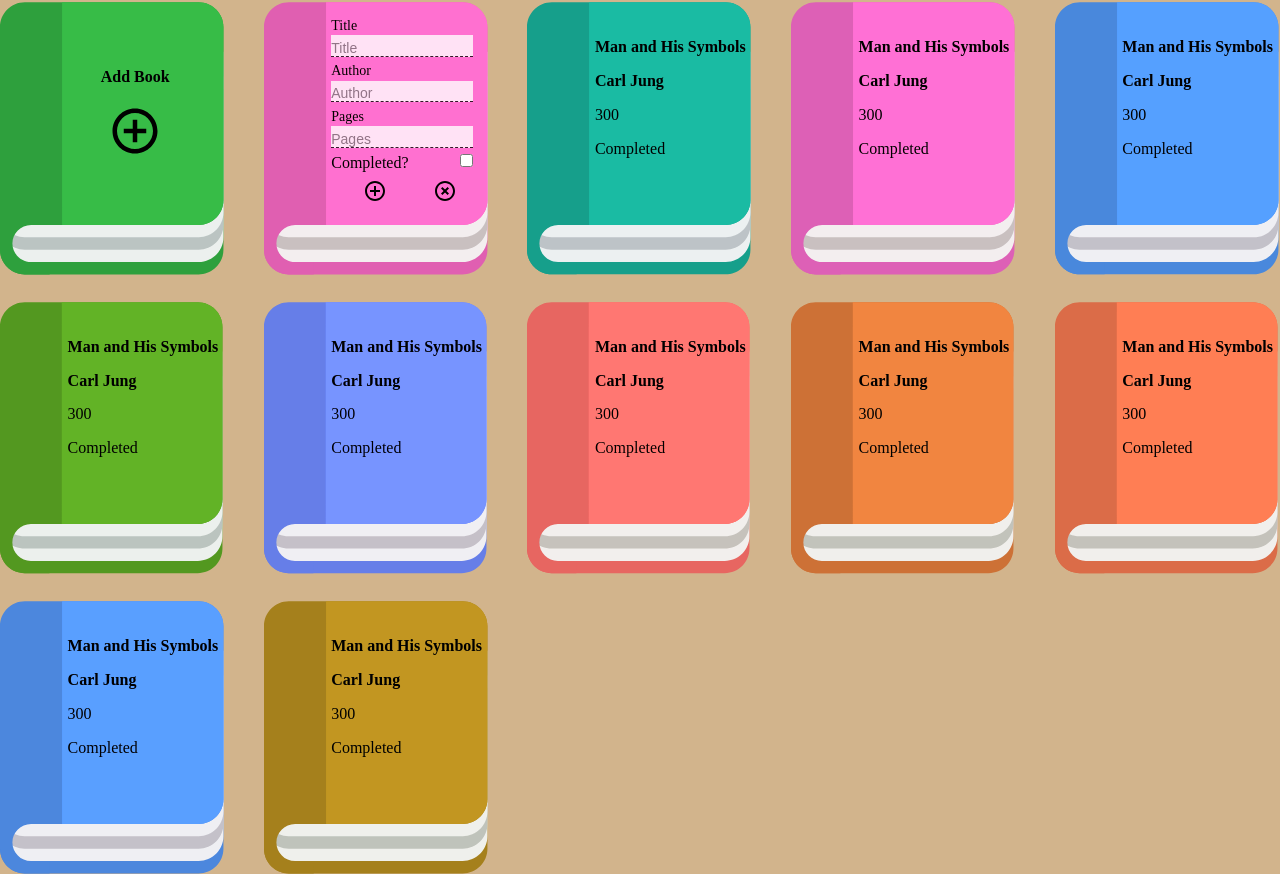
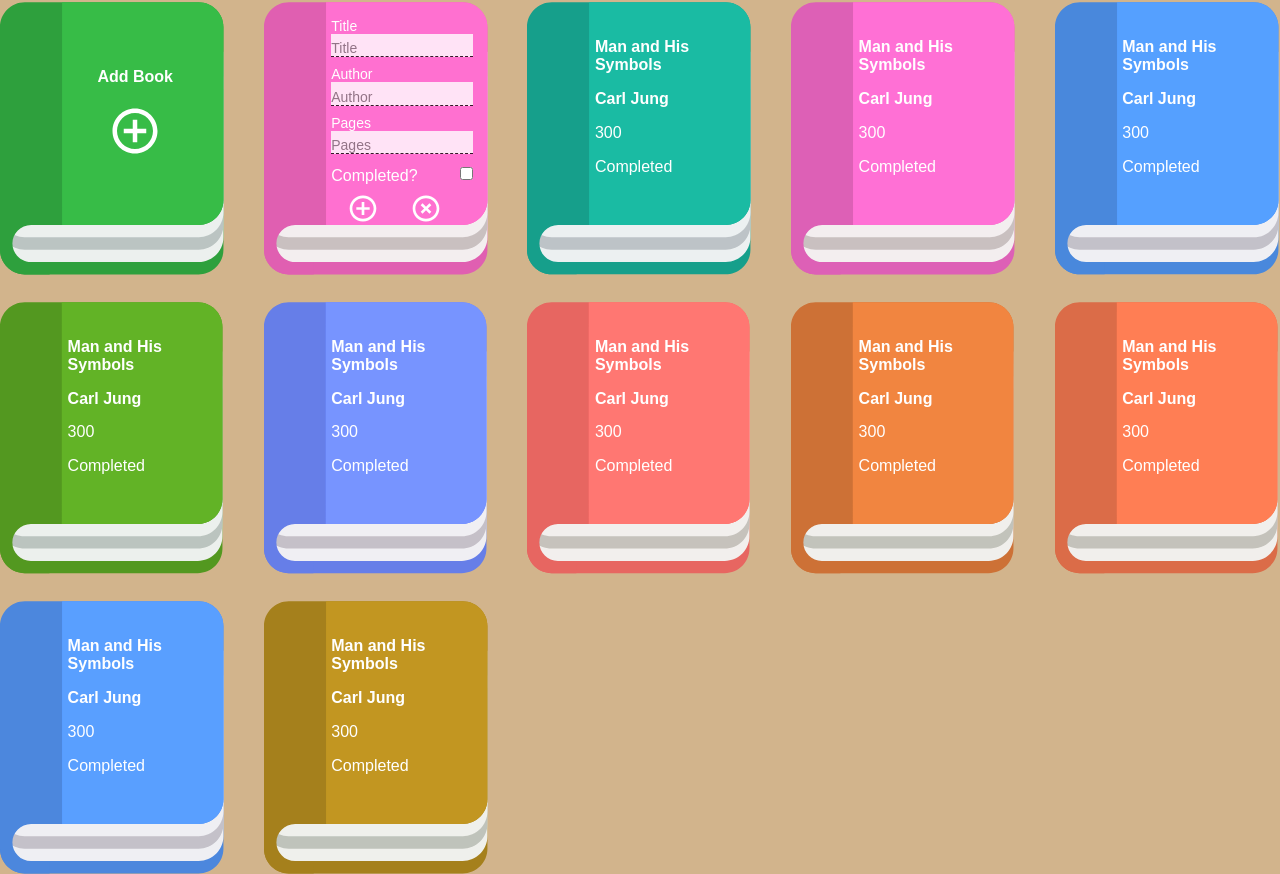
Before and after one commit to AyyyStew/Library, a plain HTML site: page index.html in a window 1280 px wide. Drawn offline with Linux system fonts and the light colour scheme.

Commit message:
fixed hue roation on child elements. added basic styling to text

```diff
--- a/library.js
+++ b/library.js
@@ -56,7 +56,15 @@
     const books = document.getElementById("bookshelf").children
     for(let book of books){
         console.log(book)
-        book.setAttribute("style", `filter:hue-rotate(${Math.floor(Math.random() *360)}deg)`)
+        //hueshift the div containing the book background image
+        const hueShift = Math.floor(Math.random() *360) //random int from 0 to 360
+        book.setAttribute("style", `filter:hue-rotate(${hueShift}deg)`)
+
+        //this is to de hueshift the contents of the book
+        for (let contents of book.children){
+            contents.setAttribute("style", `filter:hue-rotate(${-hueShift}deg)`)
+        }
+
         console.log(book)
     }
 }
--- a/styles.css
+++ b/styles.css
@@ -2,12 +2,13 @@
     margin: 0;
     padding: 0;
     font-size: 16px;
+    font-family: Arial, Helvetica, sans-serif;
+    color: #ffffff;
 }
 
 body{
     background-color: tan;
 }
-
 
 #bookshelf{
     display: grid;
@@ -52,6 +53,7 @@
     width: 30%;
     margin: 0 auto;
     margin-top: 10%;
+    filter: invert();
 }
 
 #title{
@@ -81,8 +83,6 @@
 }
 
 .addBook-form>*{
-    padding-top: 3%;
-    margin-top: 1%;
     font-size: 14px;
 }
 
@@ -95,6 +95,35 @@
 
     background-color: #ffffff;
     opacity: 80%;
+
+    padding-top: 4%;
+    margin-bottom: 2%;
+    color: #000000;
+
+}
+
+.addBook-form>label{
+    margin-top: 4%;
+}
+
+
+/* next two entries are to remove the up and down arrows from number inputs */
+/* Chrome, Safari, Edge, Opera */
+input::-webkit-outer-spin-button,
+input::-webkit-inner-spin-button {
+  -webkit-appearance: none;
+  margin: 0;
+}
+
+/* Firefox */
+input[type=number] {
+  -moz-appearance: textfield;
+}
+
+
+#completed-wrapper{
+    margin-top: 6%;
+    margin-bottom: 5%;
 }
 
 #completed{
@@ -102,11 +131,17 @@
     margin-right: 10%;
 }
 
+
 #addBook>.add{
+    width: 20%;
+    position: relative;
     float: left;
-    padding-left: 20%;
+    padding-left: 10%;
+    filter: invert();
 }
 #addBook>.cancel{
-    padding-right: 20%;
+    width: 20%;
+    padding-right: 30%;
     float: right;
+    filter: invert();
 }
```
